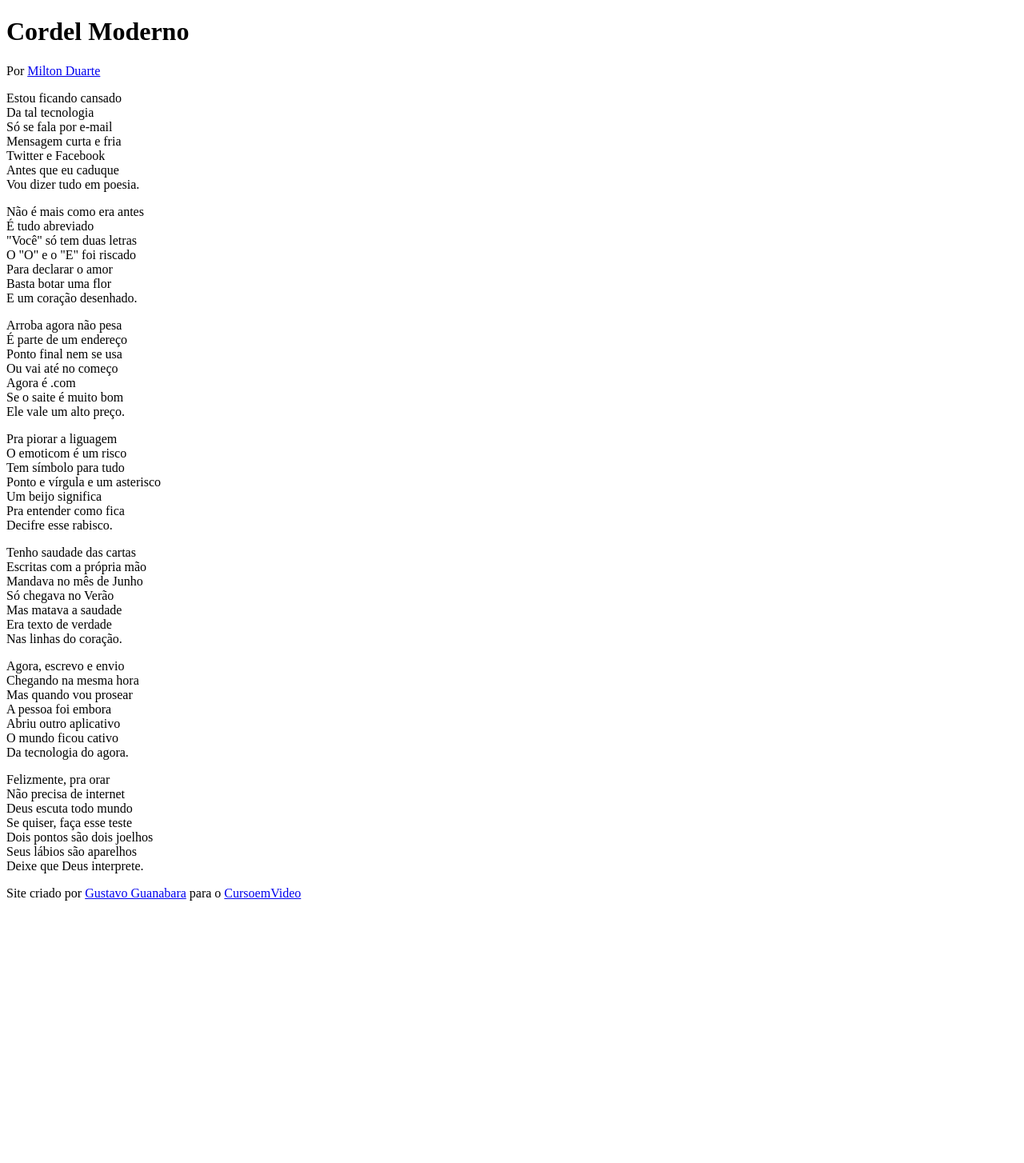
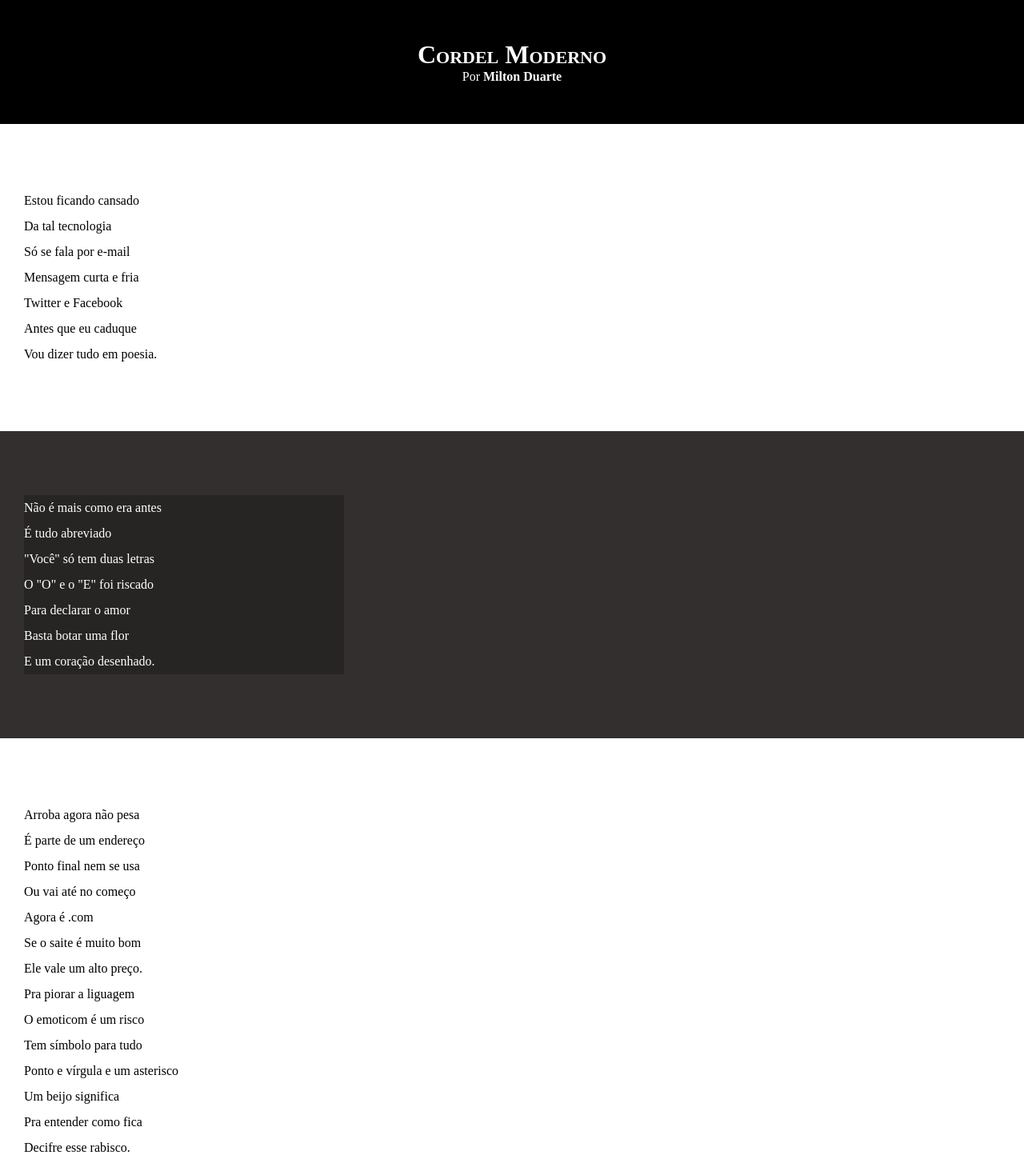
Before and after one commit to Gabrielsonsilva/html-css, a plain HTML site: page desafios/d012/index.html in a window 1280 px wide. Shown: the top 1454 px of the page at 80% size. Before the commit the page ends 1142 px from the top, so only its background shows below. Drawn offline with Linux system fonts and the light colour scheme.

Commit message:
aplicando css

```diff
--- a/desafios/d012/estilo/style.css
+++ b/desafios/d012/estilo/style.css
@@ -1 +1,63 @@
 @charset "UTF-8";
+
+*{
+    padding: 0px;
+    margin: 0px;
+}
+
+html, body{
+    min-height: 100vh;
+    background-color: darkgray;
+}
+
+header{
+    background-color: black;
+    text-align: center;
+    color: white;
+    padding-bottom: 50px;
+}
+
+header > h1{
+    padding-top: 50px;
+    font-variant: small-caps;
+
+}
+
+section{
+    padding-top: 10vh;
+    padding-bottom: 10vh;
+    line-height: 2em;
+    padding-left: 30px;
+}
+
+section.normal{
+    background-color: white;
+    color: black;
+}
+
+section.imagem{
+    background-color: rgb(51, 47, 47);
+    color: white;
+}
+
+section.imagem > p {
+    background-color: rgba(0, 0, 0, 0.226);
+    width: 400px;
+}
+
+a{
+    color: white;
+    text-decoration: none;
+    font-weight: bold;
+}
+
+a:hover{
+    text-decoration: underline;
+}
+
+footer{
+    background-color: black;
+    text-align: center;
+    color: white;
+    padding: 10px;
+}
--- a/desafios/d012/index.html
+++ b/desafios/d012/index.html
@@ -14,7 +14,7 @@
         </p>
     </header>
 
-    <section>
+    <section class="normal">
         <p>
             Estou ficando cansado <br>
             Da tal tecnologia <br>
@@ -26,7 +26,7 @@
         </p>
     </section>
 
-    <section>
+    <section class="imagem">
         <p>
             Não é mais como era antes <br>
             É tudo abreviado <br>
@@ -38,7 +38,7 @@
         </p>
     </section>
 
-    <section>
+    <section class="normal">
         <p>
             Arroba agora não pesa<br>
             É parte de um endereço <br>
@@ -60,7 +60,7 @@
         </p>
     </section>
 
-    <section>
+    <section class="imagem">
         <p>
             Tenho saudade das cartas <br>
             Escritas com a própria mão <br>
@@ -72,7 +72,7 @@
         </p>
     </section>
 
-    <section>
+    <section class="normal">
         <p>
             Agora, escrevo e envio <br>
             Chegando na mesma hora <br>
```
